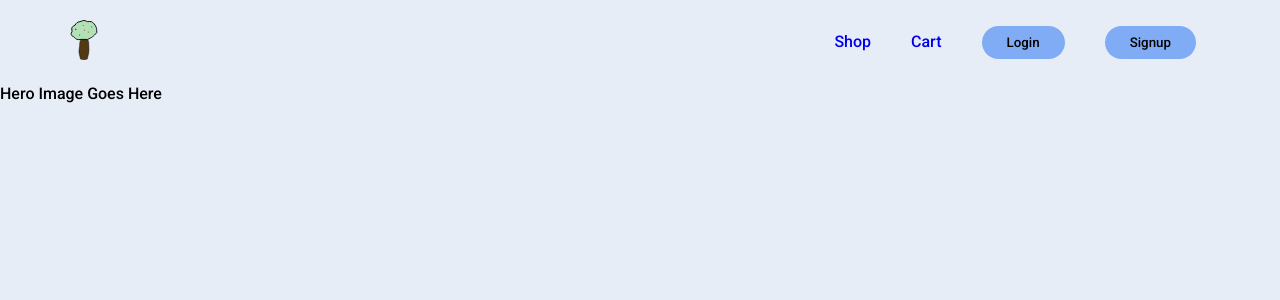
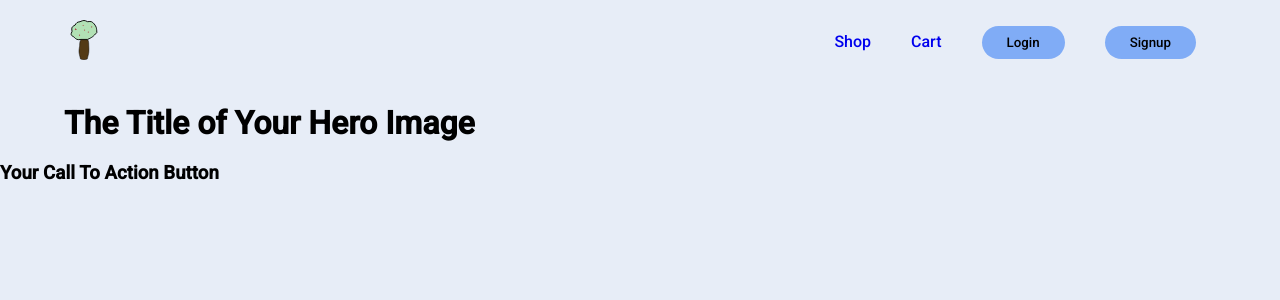
Before and after one commit to leothebeagle/siwa-ecommerce-react-frontend, a React (Create React App) app: page / in a window 1280 px wide. Shown: the top 300 px of the page. Built offline with nearby package versions, Linux system fonts and the light colour scheme; no server answers.

Commit message:
Build a preliminary Hero component

```diff
--- a/src/components/Hero.js
+++ b/src/components/Hero.js
@@ -2,11 +2,22 @@ import React from 'react';
 
 const Hero = props => {
         return(
-            <div>
-                Hero Image Goes Here
+            <div className="hero">
+                <header>
+                    <h1>The Title of Your Hero Image</h1>
+                </header>
+                <footer>
+                    <h3>Your Call To Action Button</h3>
+                </footer>
             </div>
         )
 };
 
+// image for background:
+// unsplash id: MQzSZ5BkjAg
+// url: https://source.unsplash.com/{PHOTO ID}/{WIDTHxHEIGHT}
+// url: https://source.unsplash.com/MQzSZ5BkjAg
+
+
 
 export default Hero;
```
